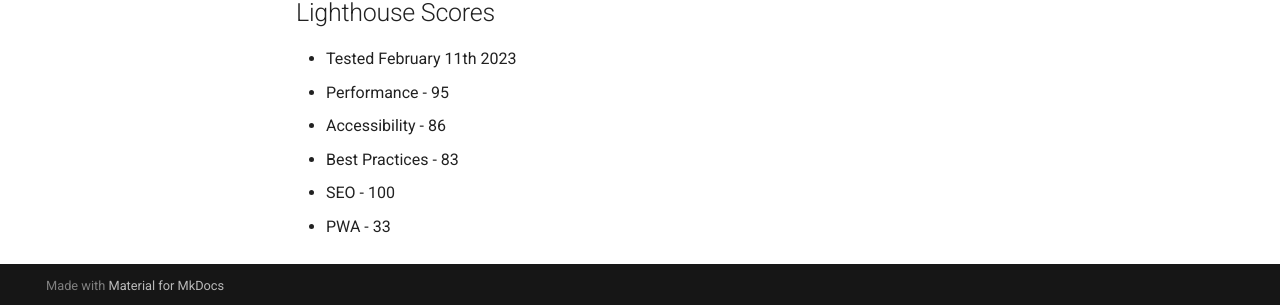
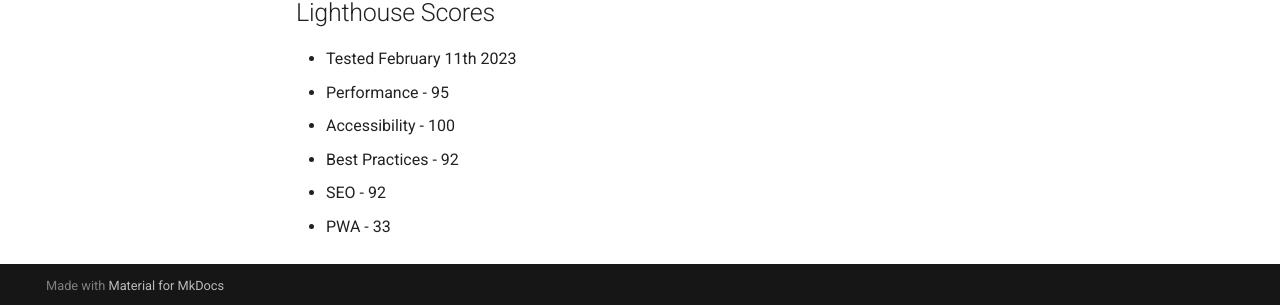
Before and after one commit to blisonline/blisonline.github.io, an MkDocs documentation site: the page built from docs/index.md, in a window 1280 px wide and 1233 px high. Shown: the part 925-1230 px from the top of the window. Built offline with MkDocs 1.6.1 and Material for MkDocs 9.7.7, drawn with Linux system fonts in a browser that asks for light colours; comment, search, counter and statistics services are not loaded.

Commit message:
Update lighthouse scores

```diff
--- a/docs/index.md
+++ b/docs/index.md
@@ -13,7 +13,7 @@ The BLIS online team's primary goal is to bring [BLIS (Basic Laboratory Informat
 
 * Tested February 11th 2023
   * Performance - 95
-  * Accessibility - 86
-  * Best Practices - 83
-  * SEO - 100
+  * Accessibility - 100
+  * Best Practices - 92
+  * SEO - 92
   * PWA - 33
```
